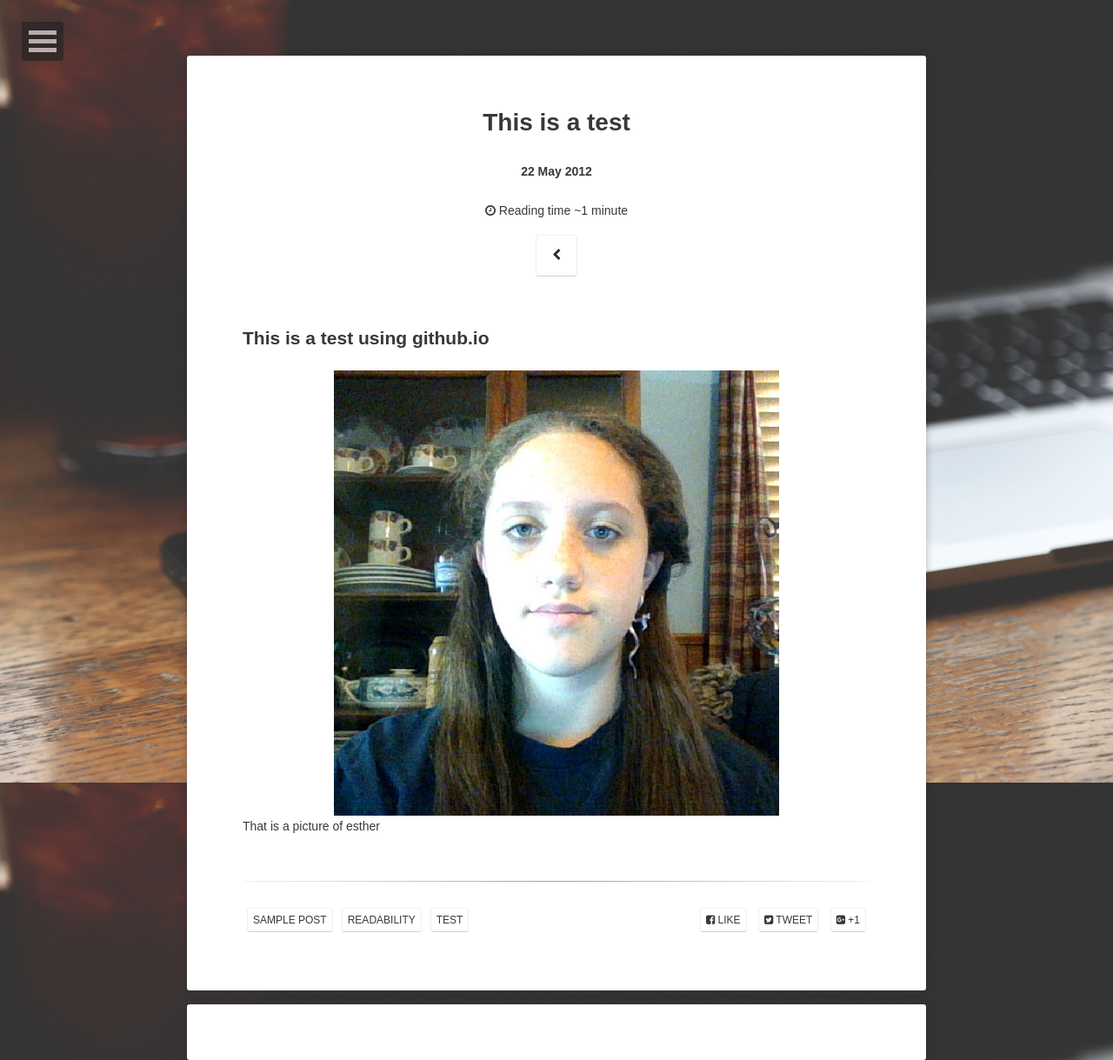
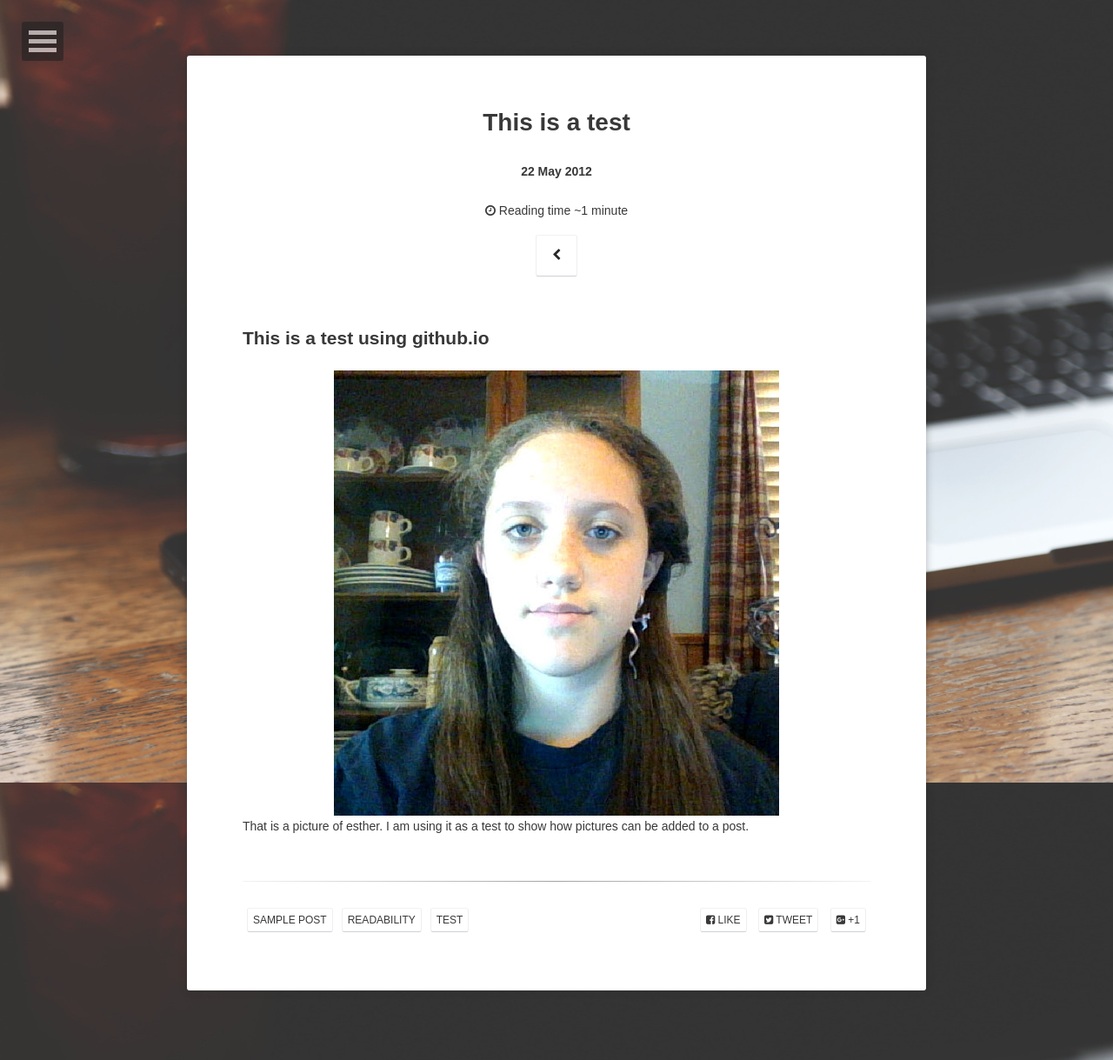
Before and after one commit to NaomiKerley/NaomiKerley.github.io, a Jekyll site: the page built from _posts/2012-05-22-readability-post.md, in a window 1280 px wide. Shown: the whole page at 87% size. Built offline with Jekyll 4.4.1, drawn with Linux system fonts in a browser that asks for light colours; some web fonts are replaced; comment, search, counter and statistics services are not loaded.

Commit message:
added test post

```diff
--- a/_config.yml
+++ b/_config.yml
@@ -26,7 +26,7 @@ sass:
   style:            compressed
 
 # Comments
-disqus_shortname:   taylantatli
+#disqus_shortname:   taylantatli
 
 # Social
 # if you don't have any of social below, comment the line.
--- a/_posts/2012-05-22-readability-post.md
+++ b/_posts/2012-05-22-readability-post.md
@@ -9,4 +9,4 @@ comments: true
 
 ## This is a test using github.io
 ![Esther]({{ site.url }}/assets/img/avatar.jpg)
-That is a picture of esther
+That is a picture of esther.  I am using it as a test to show how pictures can be added to a post.
```
Also changed, not shown: 6 other files.
